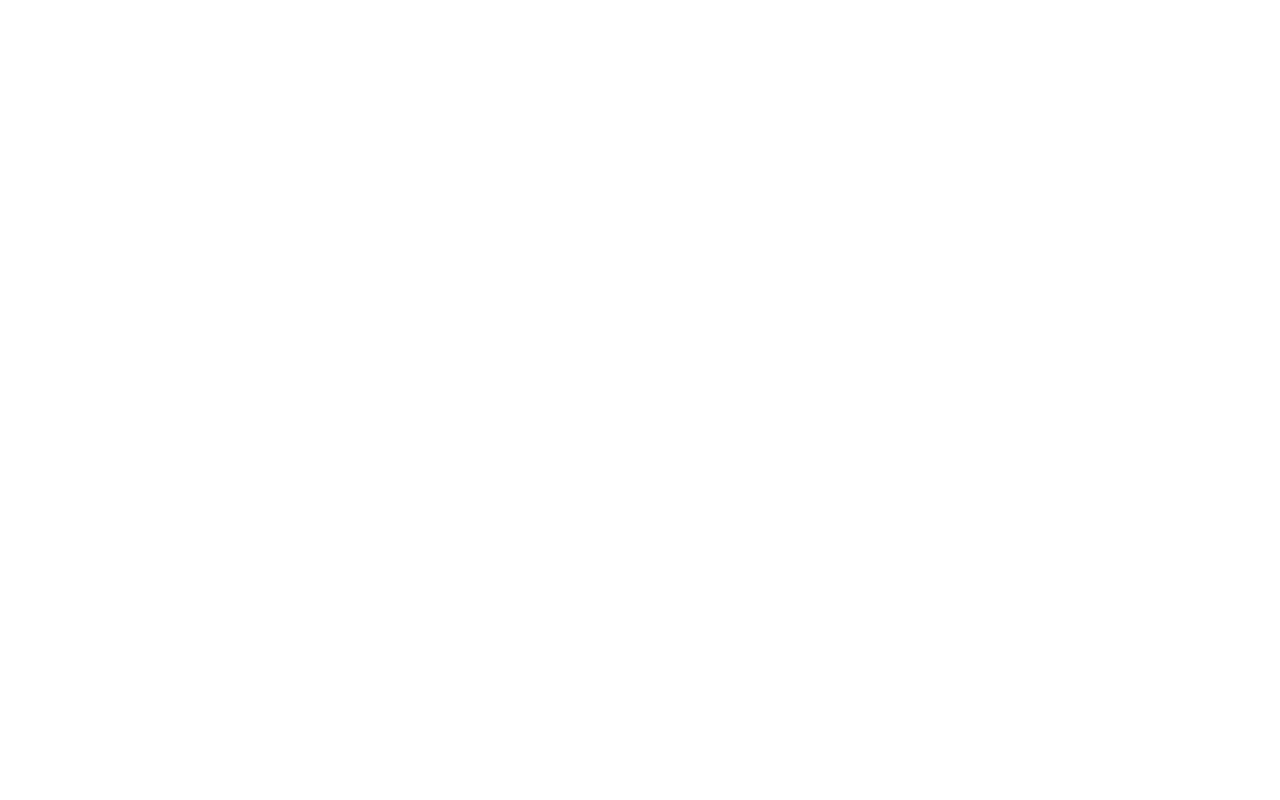
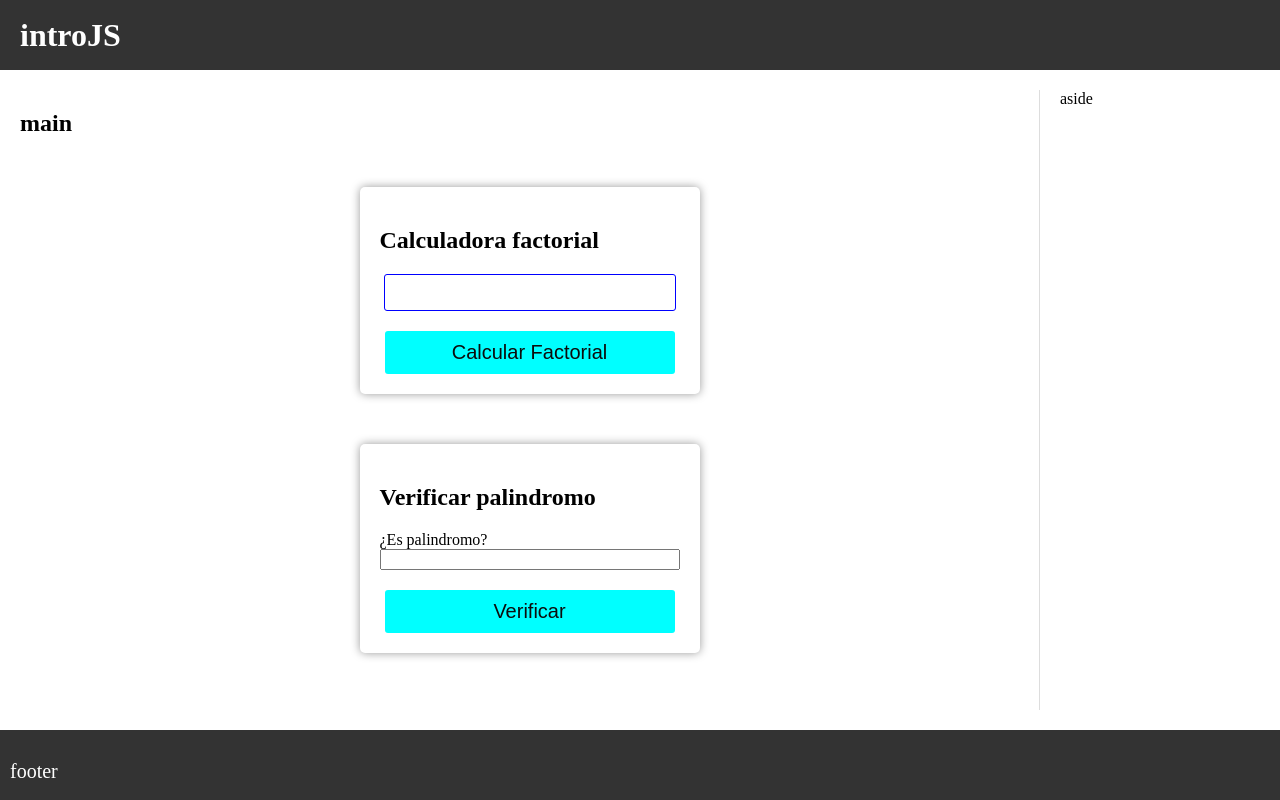
Before and after one commit to KevinBricenoBarrios/htmlcssjavsc, a plain HTML site: page introjs.html in a window 1280 px wide. Drawn offline with Linux system fonts and the light colour scheme.

Commit message:
cambios0709

```diff
--- a/introjs.html
+++ b/introjs.html
@@ -0,0 +1,43 @@
+<!DOCTYPE html>
+<html lang="es">
+  <head>
+    <meta charset="UTF-8" />
+    <meta name="viewport" content="width=device-width, initial-scale=1.0" />
+    <title>Intro .Js</title>
+    <link rel="stylesheet" href="style.css" />
+  </head>
+  <body class="introjs">
+    <header class="header_">
+      <h1>introJS</h1>
+    </header>
+    <main class="main_">
+      <section class="containerjs">
+        <h2>main</h2>
+        <article>
+          <div class="card">
+            <h2>Calculadora factorial</h2>
+            <label for=""></label>
+            <input type="number" id="inputfactorial"></>
+            <i id="respuesta1"></i>
+            <button onclick="calcularFactorial()">Calcular Factorial</button>
+          </div>
+        </article>
+        <article>
+            <div class="card">
+                <h2>Verificar palindromo</h2>
+                <label for="inputpalindromo">¿Es palindromo?</label>
+                <input type="text" id="inputpalindromo"/>
+                <i id="respuesta2"></i>
+                <button onclick="verificarPalindromo()">Verificar
+                </button>
+            </div>
+        </article>
+      </section>
+      <aside>aside</aside>
+    </main>
+    <footer class="footer_">
+      <p>footer</p>
+    </footer>
+    <script src="./main.js"></script>
+  </body>
+</html>
--- a/main.js
+++ b/main.js
@@ -1 +1,41 @@
-console.log("holi")
+function calcularFactorial() {
+  const numberFactorial = document.getElementById("inputfactorial");
+  const resultado = document.getElementById("respuesta1");
+  const num = parseInt(numberFactorial.value);
+
+  if (isNaN(num) || num < 0) {
+    resultado.textContent = "ingresa numero valido";
+    return;
+  }
+
+  if (num == 0 || num == 1) {
+    resultado.textContent = "El factorial de " + num + "es de 1.";
+  }
+
+  let factorial = 1;
+  for (let i = 2; i <= num; i++) {
+    factorial *= i;
+  }
+
+  resultado.textContent = "El factorial de " + num + " es: " + factorial;
+}
+
+/* funcion palindromo */
+function verificarPalindromo() {
+  const inputpalindromo = document.getElementById("inputpalindromo");
+  const respuesta = document.getElementById("respuesta2");
+  const texto = inputpalindromo.value.toLowercase().replace(/[^a-z]/g, "");
+
+  if (texto === "") {
+    respuesta.textContent = "Ingresa una palabra valida";
+    return;
+  }
+  const reverse = texto.split("").reverse().join();
+
+  if (texto === reverse) {
+    respuesta.textContent = "Si, la palabra " + texto + ". Es un palindromo";
+  } else {
+    respuesta.textContent =
+      "No, la palabra " + inputpalindromo.value + ".No es un palindromo";
+  }
+}
--- a/style.css
+++ b/style.css
@@ -370,3 +370,72 @@
   color: black;
   padding: 30px;
 }
+
+/* introjs */
+
+.introjs {
+  display: grid;
+  grid-template-rows: 70px 1fr 70px;
+  grid-template-areas: "header_" "main_" "footer_";
+  min-height: 100vh;
+  margin: 0;
+}
+.header_ {
+  display: flex;
+  grid-area: header_;
+  background-color: #333;
+  color: #fff;
+}
+.header_ > h1 {
+  display: block;
+  line-height: 70px;
+  margin: auto 20px;
+}
+.main_ {
+  grid-area: main_;
+  display: grid;
+  grid-template-columns: 1fr 200px;
+  gap: 20px;
+  padding: 20px;
+}
+.containerjs {
+  border-right: 1px solid #ddd;
+}
+.card {
+  display: flex;
+  flex-direction: column;
+  margin: 50px auto;
+  max-width: 300px;
+  padding: 20px;
+  border-radius: 5px;
+  box-shadow: 0px 0px 10px rgba(0, 0, 0, 0.4); /* efecto sombra */
+}
+.card > input[type="number"] {
+  margin: auto;
+  width: 90%;
+  padding: 10px;
+  border: 1px solid blue;
+  border-radius: 3px;
+}
+.card > button {
+  margin: 20px auto 0px;
+  width: 90%;
+  padding: 10px;
+  background-color: aqua;
+  color: #0c0c0c;
+  border: none;
+  border-radius: 3px;
+  cursor: copy;
+  font-size: 20px;
+}
+
+.footer_ {
+  grid-area: footer_;
+  background-color: #333;
+  color: #fff;
+  padding: 10px;
+}
+.footer_ > p {
+  font-size: 20px;
+  color: #fff;
+}
```
